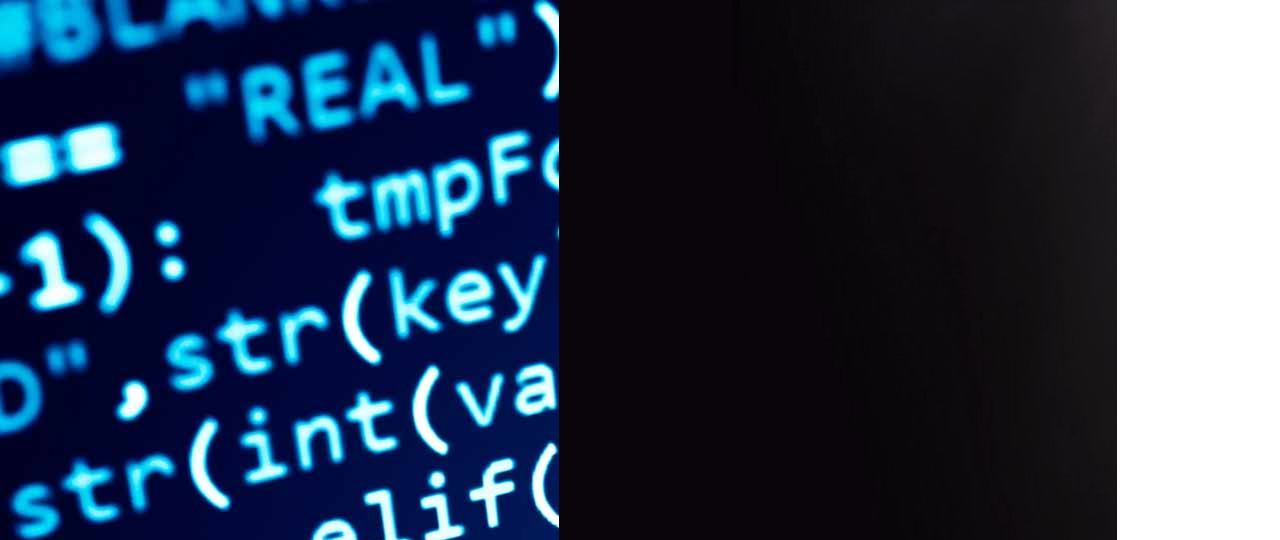
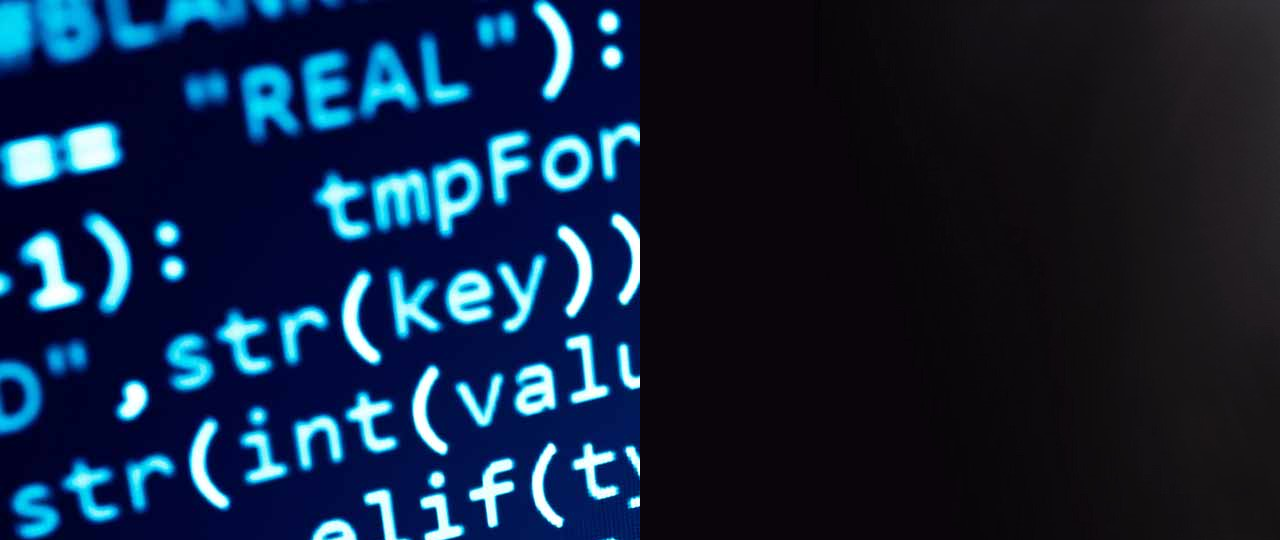
Before and after one commit to Cazu291/Cazu291.github.io, a plain HTML site: page index.html in a window 1280 px wide. Shown: the top 540 px of the page. Drawn offline with Linux system fonts and the light colour scheme.

Commit message:
ajusté la taille des .halves, sans bordure

```diff
--- a/style.css
+++ b/style.css
@@ -19,7 +19,7 @@ body{
 
 .halves[id="gaming"]{
     background-image: url(https://cazu291.github.io/montagne.jpg);
-    width: 43.645vw;
+    width: 50vw; /*43.645*/
     height: 100vh;
     margin: 10vm;
     align-content: center;
@@ -27,7 +27,7 @@ body{
 
 .halves[id="work"]{
     background-image: url(https://cazu291.github.io/code.jpg);
-    width: 43.645vw; /*44.175*/
+    width: 50vw;
     height: 100vh;
     margin: 10vm;
     align-content: center;
```
